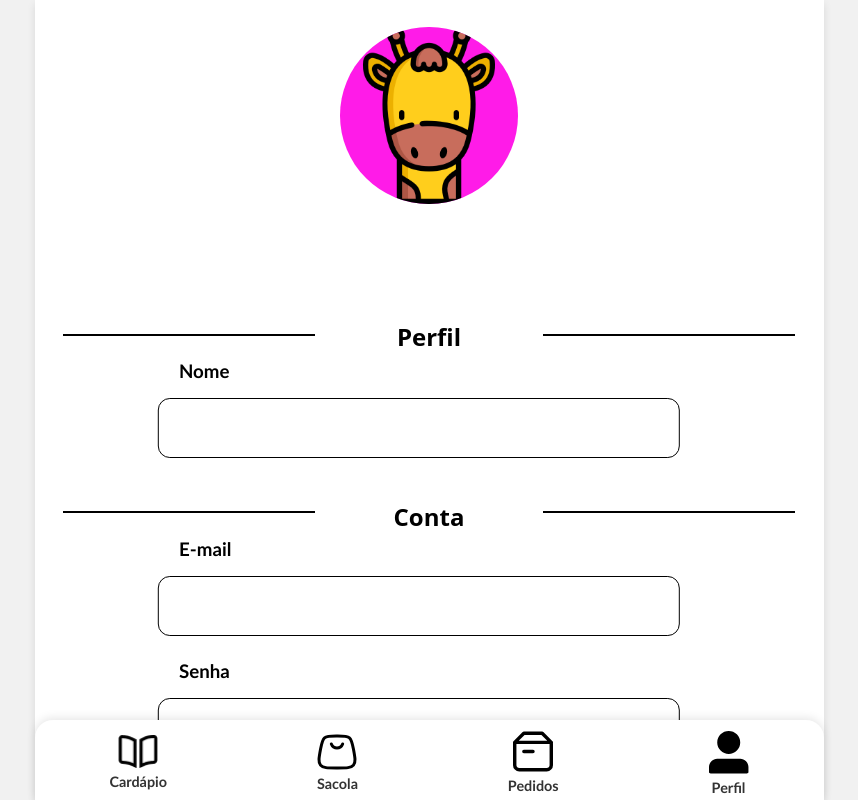
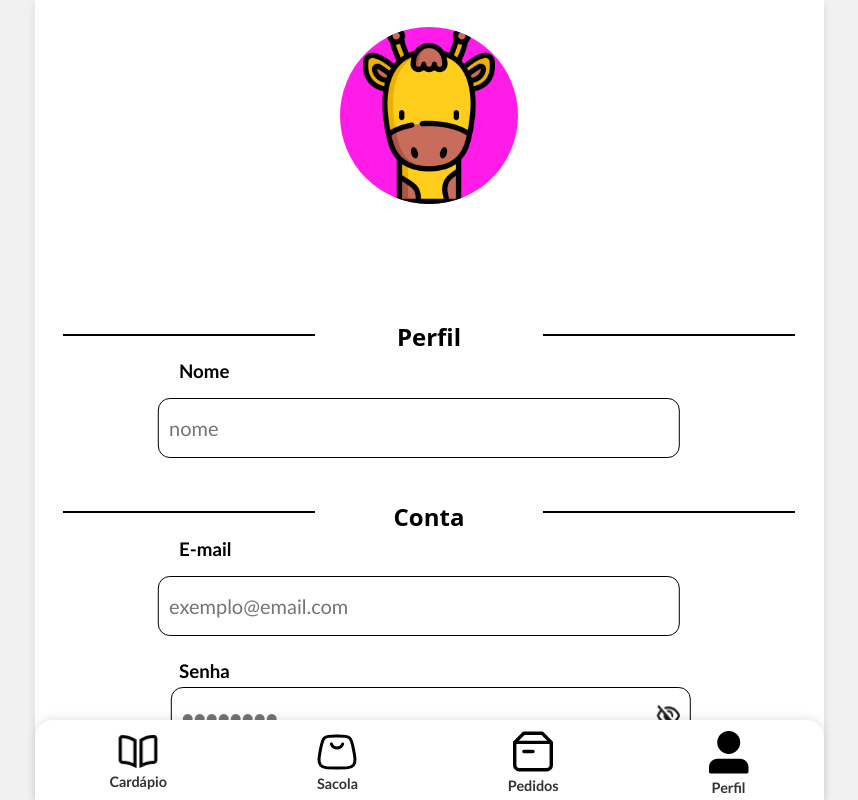
Before and after one commit to ItaloKaua1/DeliverySite, a React (Vite) app in the folder Front/: page /Perfil in a window 1280 px wide. Shown: the top 800 px of the page, without its empty margins (211-1069 px from the left). Built offline with nearby package versions, Linux system fonts and the light colour scheme.

Commit message:
pefil finalizado

```diff
--- a/Front/src/components/UserInputs/UserInputs.css
+++ b/Front/src/components/UserInputs/UserInputs.css
@@ -28,6 +28,27 @@
     margin-left: -10px;
 }
 
+.password-container{
+    position: relative; /* Importante para o ícone absoluto */
+    width: 510px;       /* Largura total */
+    height: 38px;       /* Altura do campo */
+    margin: 0 auto;     /* Centraliza o contêiner */
+    display: flex;
+    align-items: center;
+    border-radius: 1.5cqmin;
+    top: 64vh;
+}
+
+.toggle-password-icon {
+    position: absolute;
+    right: 15px;         /* Distância do lado direito do input */
+    top: 50%;            /* Centraliza verticalmente */
+    transform: translateY(-50%);
+    width: 24px;         /* Tamanho do ícone */
+    height: 24px;
+    cursor: pointer;     /* Muda o cursor ao passar sobre o ícone */
+}
+
 #nameUser{
     top: 47vh;
 }
@@ -37,7 +58,11 @@
 }
 
 #passwordUser{
-    top: 64vh;
+    width: 100%;         /* O input ocupa todo o espaço */
+    height: 100%;        /* Altura igual ao contêiner */
+    padding-right: 40px; /* Espaço para o ícone à direita */
+    border: solid black 1.5px;      /* Remove a borda padrão do input */
+    font-size: 2.5vh;
 }
 
 #nameU, #emailU, #passwordU{
--- a/Front/src/components/UserInputs/UserInputs.jsx
+++ b/Front/src/components/UserInputs/UserInputs.jsx
@@ -1,16 +1,36 @@
 import "./UserInputs.css";
+import React, { useState } from "react";
 
 function UserInputs(props) {
+    const [passwordVisible, setPasswordVisible] = useState(false);
+
+    const togglePasswordVisibility = () => {
+        setPasswordVisible(!passwordVisible);
+    };
+
     return (
         <div id="divUserI">
             <label id="nameU"><strong>Nome</strong></label>
-            <input id="nameUser" />
+            <input id="nameUser" placeholder="nome" />
 
             <label id="emailU"><strong>E-mail</strong></label>
-            <input type="email" id="emailUser"/>
+            <input type="email" id="emailUser" placeholder="exemplo@email.com" />
 
             <label id="passwordU"><strong>Senha</strong></label>
-            <input type="password" id="passwordUser"/>
+            <div className="password-container">
+                <input
+                    type={passwordVisible ? "text" : "password"}
+                    id="passwordUser"
+                    placeholder="●●●●●●●●"
+                />
+                <img
+                    src={passwordVisible ? "/olho_aberto.png" : "/visibility_off.png"}
+                    alt="Toggle visibility"
+                    className="toggle-password-icon"
+                    onClick={togglePasswordVisibility}
+                />
+            </div>
+
         </div>
     );
 }
```
Also changed, not shown: Front/public/olho_aberto.png (added), Front/public/visibility_off.png (added).
